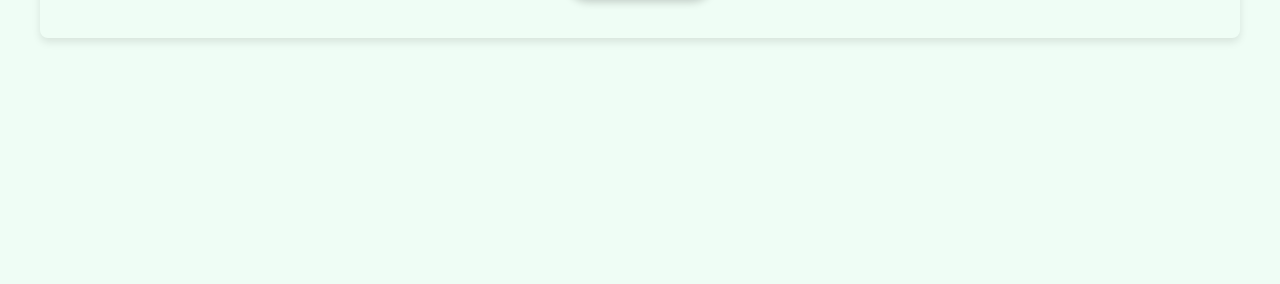
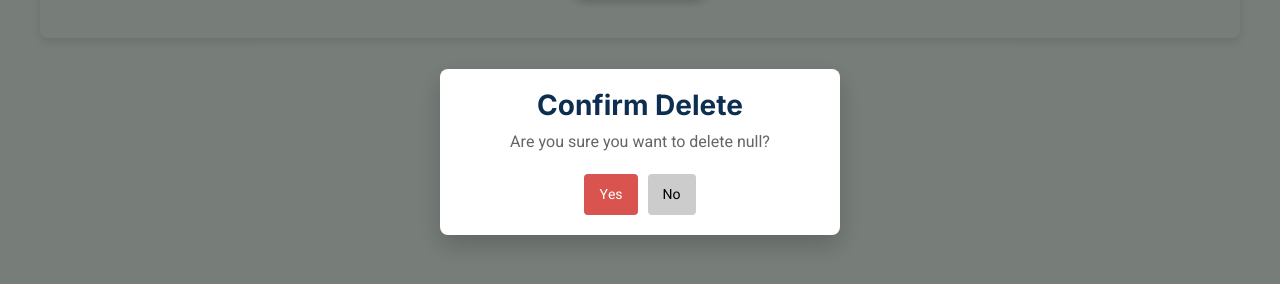
Before and after one commit to thomazjunior/salle-de-fete-mongo-rails-angular-docker, an Angular app in the folder frontend/: page /clients in a window 1280 px wide. Shown: the part 248-532 px from the top of the page. Built offline with nearby package versions, Linux system fonts and the light colour scheme; no server answers.

Commit message:
delete confirm dialog added

```diff
--- a/frontend/src/app/components/clients/clients.component.html
+++ b/frontend/src/app/components/clients/clients.component.html
@@ -26,4 +26,11 @@
     (onClose)="closeClientModal()"
     (onSave)="saveClient($event)"
   ></app-client-modal>
+  <app-confirm-dialog
+    [isOpen]="isConfirmDialogOpen"
+    title="Confirm Delete"
+    [message]="'Are you sure you want to delete ' + clientToDelete?.name + '?'"
+    (onConfirm)="confirmDelete()"
+    (onCancel)="cancelDelete()"
+  ></app-confirm-dialog>
 </div>
--- a/frontend/src/app/components/clients/clients.component.ts
+++ b/frontend/src/app/components/clients/clients.component.ts
@@ -1,19 +1,28 @@
 import { CommonModule } from '@angular/common';
-import { Component, OnInit } from '@angular/core';
+import { Component, OnInit, ViewChild } from '@angular/core';
 import { FormsModule } from '@angular/forms';
 import { Client } from '../../models/client.model';
 import { ClientService } from '../../services/client.service';
 import { TableComponent } from '../../table/table/table.component';
+import { ConfirmDialogComponent } from '../confirm-dialog/confirm-dialog.component';
 import { ClientModalComponent } from '../modal/modal.component';
 
 @Component({
   selector: 'app-clients',
   standalone: true,
-  imports: [CommonModule, TableComponent, FormsModule, ClientModalComponent],
+  imports: [
+    CommonModule,
+    TableComponent,
+    FormsModule,
+    ClientModalComponent,
+    ConfirmDialogComponent,
+  ],
   templateUrl: './clients.component.html',
   styleUrls: ['./clients.component.scss'],
 })
 export class ClientsComponent implements OnInit {
+  @ViewChild(ConfirmDialogComponent) confirmDialog!: ConfirmDialogComponent;
+
   clients: Client[] = [];
   defaultClient: Client = {
     id: '0',
@@ -23,8 +32,10 @@ export class ClientsComponent implements OnInit {
     address: '',
   };
   selectedClient: Client = this.defaultClient;
-  isModalOpen: boolean = false;
+  isModalOpen = false;
   modalMode: 'create' | 'edit' = 'create';
+  clientToDelete: Client | null = null;
+  isConfirmDialogOpen = true;
 
   columns = [
     { displayName: 'Nome', backendName: 'name', width: '200px' },
@@ -50,7 +61,7 @@ export class ClientsComponent implements OnInit {
     },
     {
       label: 'Delete',
-      handler: (client: Client) => this.deleteClient(client),
+      handler: (client: Client) => this.openDeleteConfirmDialog(client),
       type: 'delete',
       icon: '❌',
     },
@@ -76,12 +87,7 @@ export class ClientsComponent implements OnInit {
 
   // Open the modal for creating a new client
   openCreateClientModal(): void {
-    this.selectedClient = {
-      name: '',
-      email: '',
-      phone_number: '',
-      address: '',
-    };
+    this.selectedClient = { ...this.defaultClient };
     this.modalMode = 'create';
     this.isModalOpen = true;
   }
@@ -110,10 +116,10 @@ export class ClientsComponent implements OnInit {
         },
       });
     } else if (this.modalMode === 'edit') {
-      this.clientService.updateClient('1', client).subscribe({
+      this.clientService.updateClient(client.email, client).subscribe({
         next: () => {
           this.clients = this.clients.map((c) =>
-            c.email === client.email ? client : c
+            c.id === client.id ? client : c
           );
         },
         error: (error) => {
@@ -124,11 +130,21 @@ export class ClientsComponent implements OnInit {
     this.closeClientModal();
   }
 
-  // Delete client
-  deleteClient(client: Client): void {
-    this.clientService.deleteClient(client.email).subscribe({
+  // Open custom confirm dialog for client deletion
+  openDeleteConfirmDialog(client: Client): void {
+    this.clientToDelete = client;
+    this.isConfirmDialogOpen = true;
+  }
+
+  confirmDelete(): void {
+    if (this.clientToDelete) {
+      this.clientService.deleteClient(this.clientToDelete.email).subscribe({
         next: () => {
-        this.clients = this.clients.filter((c) => c.email !== client.email);
+          this.clients = this.clients.filter(
+            (c) => c.id !== this.clientToDelete?.id
+          );
+          this.clientToDelete = null;
+          this.isConfirmDialogOpen = false;
         },
         error: (error) => {
           console.error('Error deleting client:', error);
@@ -136,3 +152,9 @@ export class ClientsComponent implements OnInit {
       });
     }
   }
+
+  cancelDelete(): void {
+    this.isConfirmDialogOpen = false;
+    this.clientToDelete = null;
+  }
+}
--- /dev/null
+++ b/frontend/src/app/components/confirm-dialog/confirm-dialog.component.html
@@ -0,0 +1 @@
+<p>confirm-dialog works!</p>
--- /dev/null
+++ b/frontend/src/app/components/confirm-dialog/confirm-dialog.component.scss
@@ -0,0 +1,55 @@
+.dialog-overlay {
+    position: fixed;
+    top: 0;
+    left: 0;
+    width: 100vw;
+    height: 100vh;
+    background: rgba(0, 0, 0, 0.5);
+    display: flex;
+    justify-content: center;
+    align-items: center;
+    z-index: 1000;
+  }
+
+  .dialog-content {
+    background: #fff;
+    border-radius: 8px;
+    padding: 20px;
+    width: 90%;
+    max-width: 400px;
+    box-shadow: 0 10px 25px rgba(0, 0, 0, 0.2);
+    text-align: center;
+  }
+
+  .dialog-actions {
+    display: flex;
+    justify-content: center;
+    gap: 10px;
+    margin-top: 20px;
+
+    button {
+      padding: 10px 15px;
+      border: none;
+      border-radius: 4px;
+      cursor: pointer;
+      font-size: 14px;
+      transition: background 0.3s;
+
+      &:first-child {
+        background: #d9534f;
+        color: #fff;
+
+        &:hover {
+          background: #c9302c;
+        }
+      }
+
+      &:last-child {
+        background: #ccc;
+
+        &:hover {
+          background: #bbb;
+        }
+      }
+    }
+  }
--- /dev/null
+++ b/frontend/src/app/components/confirm-dialog/confirm-dialog.component.ts
@@ -0,0 +1,38 @@
+import { CommonModule } from '@angular/common';
+import { Component, EventEmitter, Input, Output } from '@angular/core';
+
+@Component({
+  selector: 'app-confirm-dialog',
+  standalone: true,
+  imports: [CommonModule],
+  template: `
+    <div class="dialog-overlay" *ngIf="isOpen">
+      <div class="dialog-content">
+        <h3>{{ title }}</h3>
+        <p>{{ message }}</p>
+        <div class="dialog-actions">
+          <button (click)="confirm()">Yes</button>
+          <button (click)="cancel()">No</button>
+        </div>
+      </div>
+    </div>
+  `,
+  styleUrls: ['./confirm-dialog.component.scss'],
+})
+export class ConfirmDialogComponent {
+  @Input() isOpen = false;
+  @Input() title = 'Confirm Action';
+  @Input() message = 'Are you sure you want to proceed?';
+  @Output() onConfirm = new EventEmitter<void>();
+  @Output() onCancel = new EventEmitter<void>();
+
+  confirm(): void {
+    this.onConfirm.emit();
+    this.isOpen = false;
+  }
+
+  cancel(): void {
+    this.onCancel.emit();
+    this.isOpen = false;
+  }
+}
```
Also changed, not shown: 1 other file (tests, documents, lock files or other folders). Lines whose indentation alone changed are shown as unchanged.
